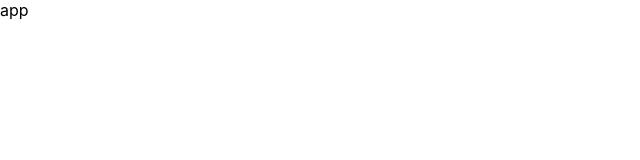
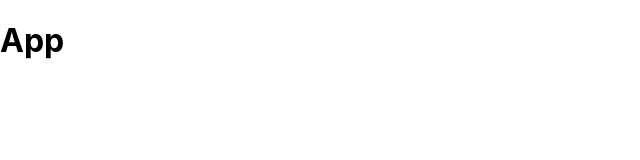
Before and after one commit to mofath/react-unit-testinf--jest-enzyme, a React (Create React App) app: page / in a window 1280 px wide. Shown: the top 160 px of the page, without its empty margins (0-640 px from the left). Built offline with nearby package versions, Linux system fonts and the light colour scheme.

Commit message:
Adjust App component

```diff
--- a/src/App.js
+++ b/src/App.js
@@ -4,7 +4,7 @@ class App extends Component {
   render() {
     return (
       <div className="App" data-test="component-app">
-        app
+        <h1>App</h1>
       </div>
     );
   }
```
Also changed, not shown: 1 other file (tests, documents, lock files or other folders).
